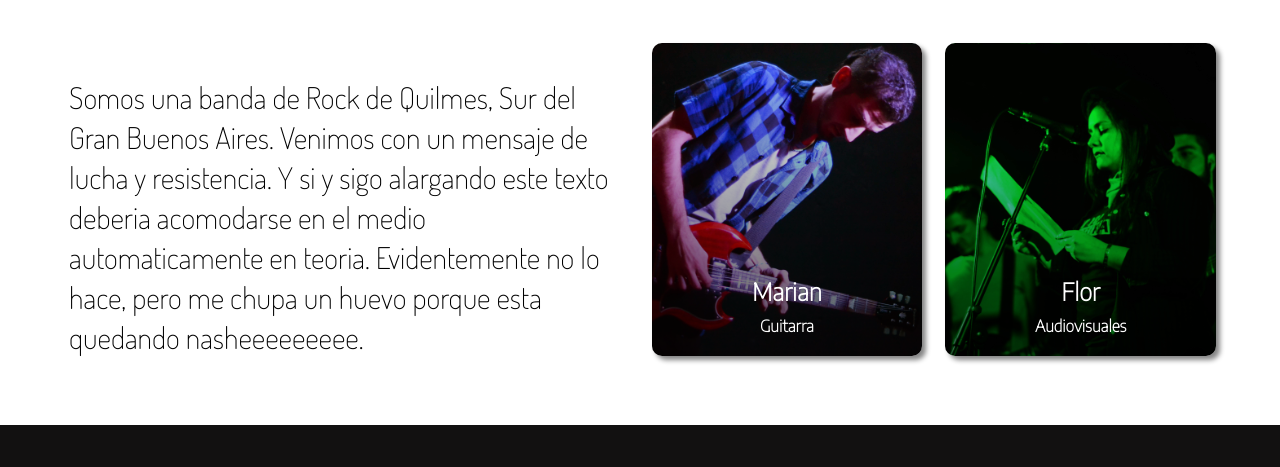
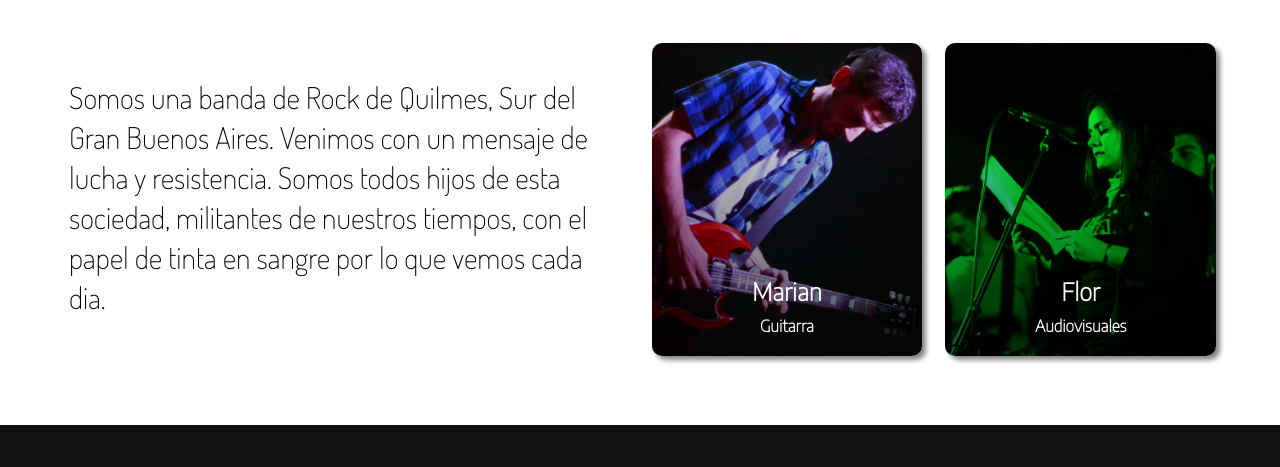
Before and after one commit to ElBebelo/todoslosfuegos-single, a plain HTML site: page index.html in a window 1280 px wide. Shown: the part 1316-1783 px from the top of the page. Drawn offline with Linux system fonts and the light colour scheme.

Commit message:
Version Demo de la Single

```diff
--- a/index.html
+++ b/index.html
@@ -35,7 +35,7 @@
                     </h3>
                 </div>
                 <div id="biografy-text">
-                    <p>Somos una banda de Rock de Quilmes, Sur del Gran Buenos Aires. Venimos con un mensaje de lucha y resistencia. Y si y sigo alargando este texto deberia acomodarse en el medio automaticamente en teoria. Evidentemente no lo hace, pero me chupa un huevo porque esta quedando nasheeeeeeeee.
+                    <p>Somos una banda de Rock de Quilmes, Sur del Gran Buenos Aires. Venimos con un mensaje de lucha y resistencia. Somos todos hijos de esta sociedad, militantes de nuestros tiempos, con el papel de tinta en sangre por lo que vemos cada dia.
                     </p>
                 </div>
                 <div class="tarjeta" id="juano">
```
